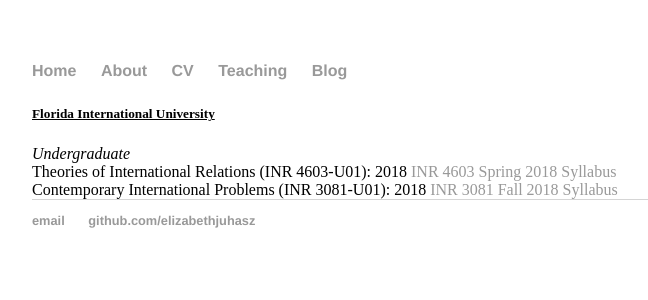
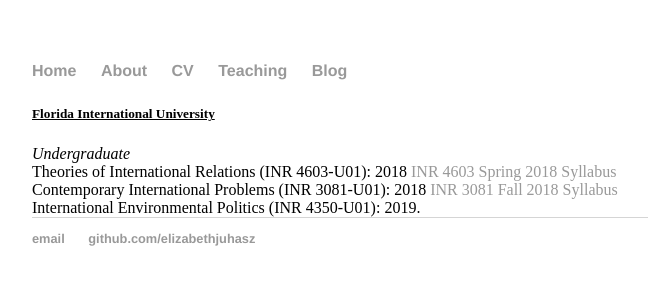
Before and after one commit to elizabethjuhasz/elizabethjuhasz.github.io, a Jekyll site: the page built from teaching/index.html, in a window 1280 px wide. Shown: the top 300 px of the page, without its empty margins (160-808 px from the left). Built offline with Jekyll 4.4.1, drawn with Linux system fonts in a browser that asks for light colours.

Commit message:
Update index.html

```diff
--- a/teaching/index.html
+++ b/teaching/index.html
@@ -7,4 +7,5 @@
 			<i>Undergraduate</i><br/>
 			Theories of International Relations (INR 4603-U01): 2018 <a href="INR_4603_juhasz_e.docx" class="download" title="INR 4603 Spring 2018 Syllabus">INR 4603 Spring 2018 Syllabus</a><br/>
 			Contemporary International Problems (INR 3081-U01): 2018 <a href="juhasz_inr_3081_syllabus_updated.docx" class="download" title="INR 3081 Fall 2018 Syllabus">INR 3081 Fall 2018 Syllabus</a><br/>
+			International Environmental Politics (INR 4350-U01): 2019.</a><br/>
 		</div>
```
